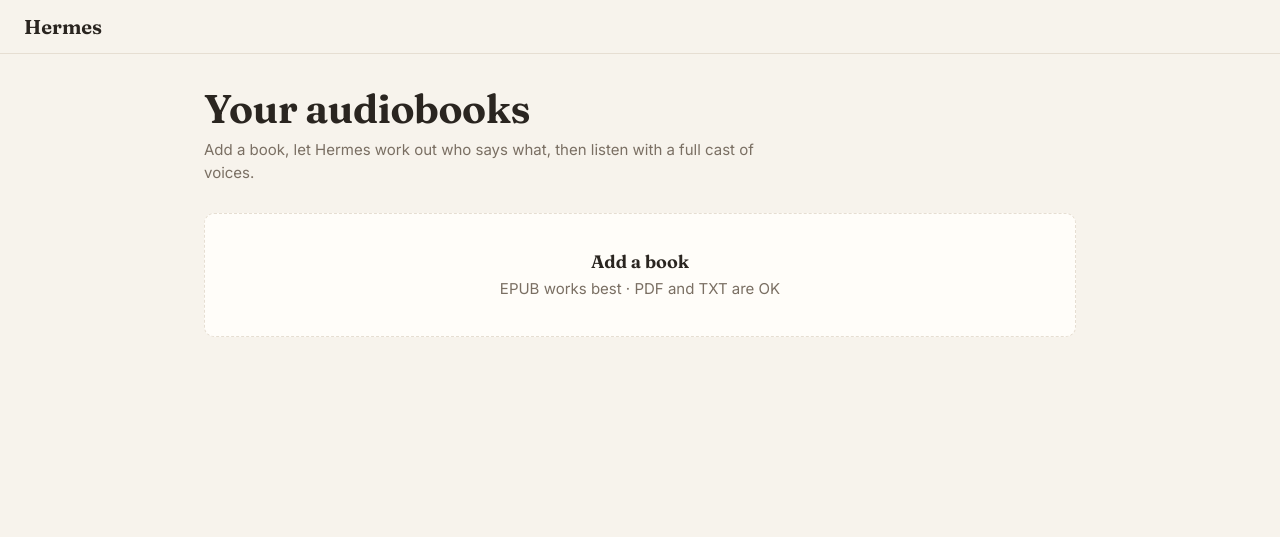
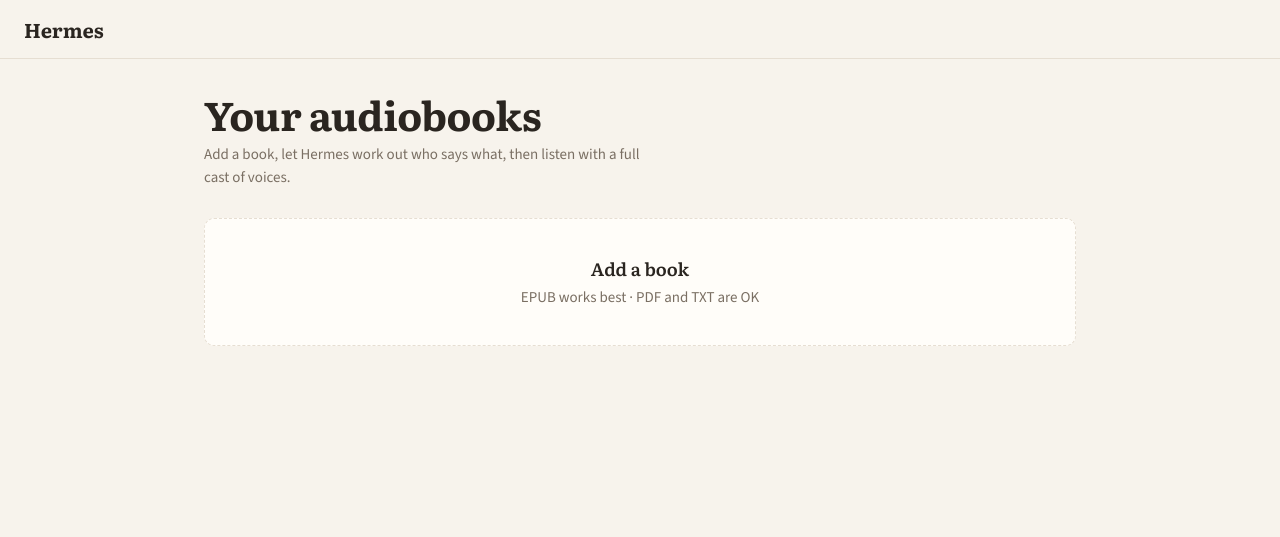
Before and after one commit to sovithyea/hermes, a FastAPI app: page / in a window 1280 px wide. Shown: the top 537 px of the page. Run offline with FastAPI, Linux system fonts and the light colour scheme.

Commit message:
Web UI polish: reading fonts, line-type dots, transform-based progress bar
Co-Authored-By: Claude Opus 5.5 (1M context) <noreply@anthropic.com>

```diff
--- a/src/hermes/web/static/style.css
+++ b/src/hermes/web/static/style.css
@@ -14,8 +14,8 @@
   --dragon: #4b3f78;
   --thought: #466a7a;
   --radius: 10px;
-  --serif: "Fraunces", Georgia, serif;
-  --sans: "Inter", system-ui, -apple-system, sans-serif;
+  --serif: "Literata", Georgia, serif;
+  --sans: "Source Sans 3", system-ui, -apple-system, sans-serif;
   color-scheme: light;
 }
 
@@ -42,7 +42,7 @@
 * { box-sizing: border-box; }
 body { margin: 0; background: var(--paper); color: var(--ink); font: 15px/1.55 var(--sans); }
 a { color: var(--accent); text-decoration-thickness: 1px; text-underline-offset: 3px; }
-h1, h2 { font-family: var(--serif); font-weight: 650; letter-spacing: -0.01em; line-height: 1.15; }
+h1, h2 { font-family: var(--serif); font-weight: 700; letter-spacing: -0.01em; line-height: 1.15; }
 h1 { font-size: clamp(28px, 5vw, 40px); margin: 0 0 6px; }
 h2 { font-size: 20px; margin: 0 0 14px; }
 code { background: var(--soft); padding: 1px 5px; border-radius: 4px; font-size: 0.9em; }
@@ -51,7 +51,7 @@ code { background: var(--soft); padding: 1px 5px; border-radius: 4px; font-size:
 [hidden] { display: none !important; }
 
 .topbar { display: flex; align-items: center; gap: 24px; padding: 14px 24px; border-bottom: 1px solid var(--line); }
-.brand { font: 650 20px var(--serif); color: var(--ink); text-decoration: none; }
+.brand { font: 700 20px var(--serif); color: var(--ink); text-decoration: none; }
 .topbar nav { display: flex; gap: 18px; flex-wrap: wrap; }
 .topbar nav a { color: var(--muted); text-decoration: none; }
 .topbar nav a:hover { color: var(--ink); }
@@ -99,7 +99,8 @@ code { background: var(--soft); padding: 1px 5px; border-radius: 4px; font-size:
 .job-error { border-color: var(--accent); }
 .error { color: var(--accent); margin: 6px 0 0; font-size: 13px; }
 .bar { height: 6px; background: var(--soft); border-radius: 3px; overflow: hidden; margin-top: 8px; }
-.bar span { display: block; height: 100%; background: var(--accent); transition: width 0.6s ease; }
+.bar span { display: block; height: 100%; background: var(--accent); transform-origin: left;
+            transition: transform 0.6s ease; }
 
 .chapters { width: 100%; border-collapse: collapse; margin-top: 8px; background: var(--card);
             border: 1px solid var(--line); border-radius: var(--radius); overflow: hidden; }
@@ -148,11 +149,12 @@ textarea { width: 100%; font-family: ui-monospace, Menlo, monospace; }
 .script-tools { display: flex; justify-content: space-between; align-items: center; gap: 12px; flex-wrap: wrap; margin-bottom: 14px; }
 .nav-chapters { display: flex; gap: 16px; }
 .script { list-style: none; padding: 0; margin: 0; display: grid; gap: 8px; }
-.line { background: var(--card); border: 1px solid var(--line); border-left: 4px solid var(--line);
+.line { --type-color: var(--line); background: var(--card); border: 1px solid var(--line);
         border-radius: 8px; padding: 10px 14px; }
-.line.type-dialogue { border-left-color: var(--accent); }
-.line.type-thought { border-left-color: var(--thought); }
-.line.type-mindspeech { border-left-color: var(--dragon); }
+.line.type-dialogue { --type-color: var(--accent); }
+.line.type-thought { --type-color: var(--thought); }
+.line.type-mindspeech { --type-color: var(--dragon); }
+.line-meta::before { content: ""; width: 8px; height: 8px; border-radius: 50%; background: var(--type-color); flex: none; }
 .line.type-narration { background: transparent; }
 .line.type-narration .line-text { color: var(--muted); }
 .line.unknown { box-shadow: inset 0 0 0 1px var(--warn); }
--- a/src/hermes/web/templates/_progress.html
+++ b/src/hermes/web/templates/_progress.html
@@ -8,7 +8,7 @@
         {% if j.status == "queued" %}Waiting its turn{% elif j.status == "running" %}{{ j.message }} · {{ j.percent }}%{% elif j.status == "done" %}Done{% else %}Failed{% endif %}
       </span>
     </div>
-    {% if j.status in ["queued", "running"] %}<div class="bar"><span style="width: {{ j.percent }}%"></span></div>{% endif %}
+    {% if j.status in ["queued", "running"] %}<div class="bar"><span style="transform: scaleX({{ j.percent / 100 }})"></span></div>{% endif %}
     {% if j.error %}<p class="error">{{ j.error }}</p>{% endif %}
   </div>
   {% endfor %}
--- a/src/hermes/web/templates/base.html
+++ b/src/hermes/web/templates/base.html
@@ -6,7 +6,7 @@
   <title>{% block title %}Hermes{% endblock %}</title>
   <link rel="preconnect" href="https://fonts.googleapis.com">
   <link rel="preconnect" href="https://fonts.gstatic.com" crossorigin>
-  <link href="https://fonts.googleapis.com/css2?family=Fraunces:opsz,wght@9..144,500;9..144,650&family=Inter:wght@400;500;600&display=swap" rel="stylesheet">
+  <link href="https://fonts.googleapis.com/css2?family=Literata:opsz,wght@7..72,400;7..72,600;7..72,700&family=Source+Sans+3:wght@400;500;600&display=swap" rel="stylesheet">
   <link rel="stylesheet" href="/static/style.css">
   <script src="https://cdn.jsdelivr.net/npm/htmx.org@2.0.4/dist/htmx.min.js"></script>
 </head>
```
